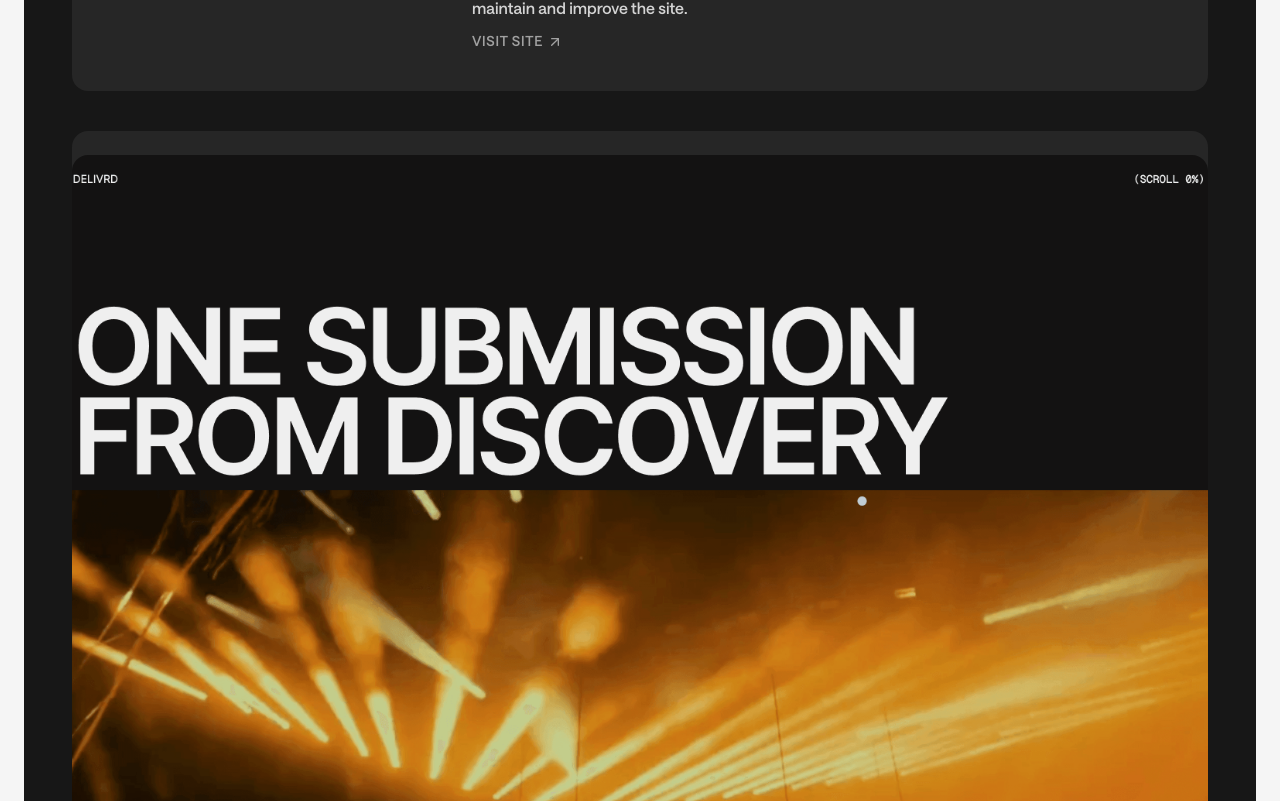
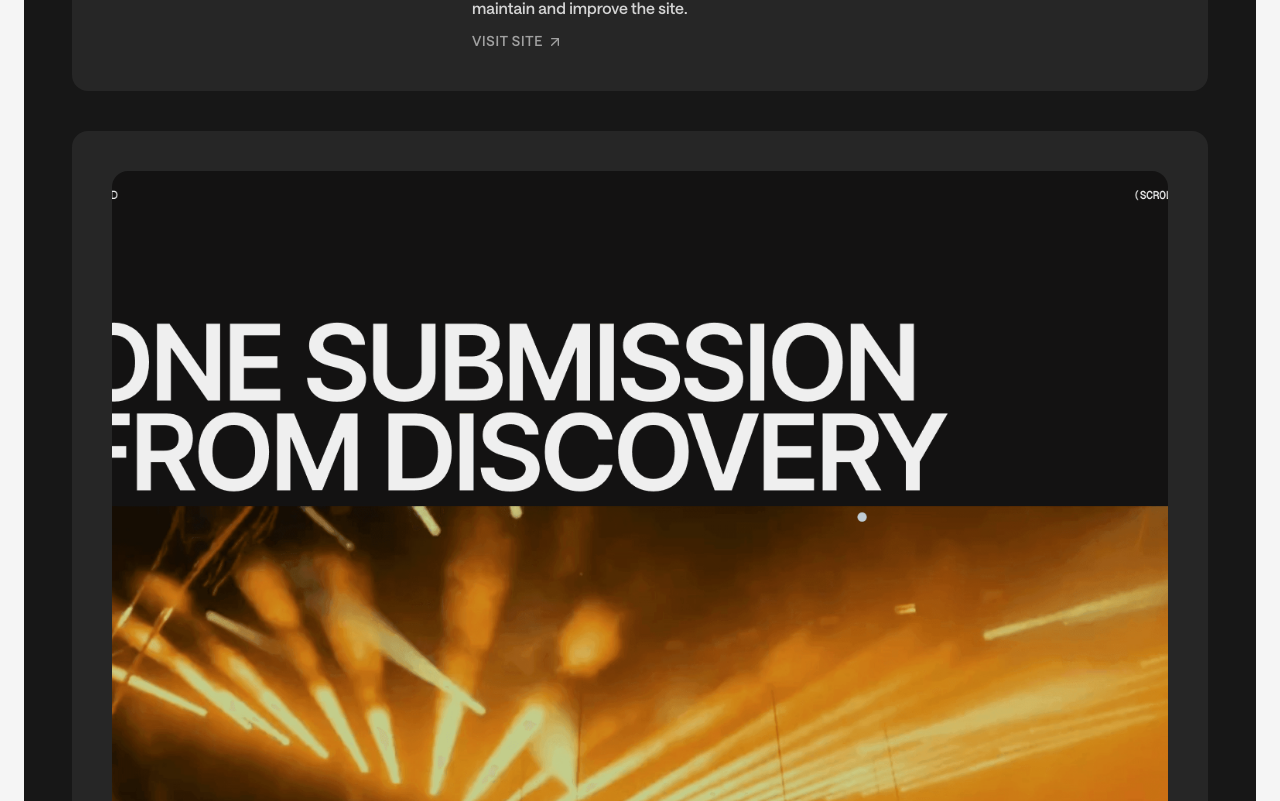
Before and after one commit to Sairux666/ilias-website, a Next.js app: page /work/delivrd in a window 1280 px wide. Shown: the part 619-1420 px from the top of the page. Built offline with nearby package versions, Linux system fonts and the light colour scheme.

Commit message:
Match case study story card padding to metadata card

```diff
--- a/src/components/sections/CaseStudy.tsx
+++ b/src/components/sections/CaseStudy.tsx
@@ -343,7 +343,7 @@ export function CaseStudy({ project }: { project: WorkProject }) {
           )}
 
           <div className={`w-full ${contentPadding}`}>
-            <div className="w-full flex flex-col gap-12 lg:gap-16 2xl:gap-[clamp(64px,5vw,150px)] pt-5 lg:pt-6 pb-4 lg:pb-5 rounded-2xl bg-neutral-800">
+            <div className="w-full flex flex-col gap-12 lg:gap-16 2xl:gap-[clamp(64px,5vw,150px)] px-6 lg:px-10 py-8 lg:py-10 rounded-2xl bg-neutral-800">
               {hasSpine && (
                 <div className="flex flex-col">
                   <SpinePart section={spine?.brief} />
```
Also changed, not shown: 1 other file (tests, documents, lock files or other folders).
